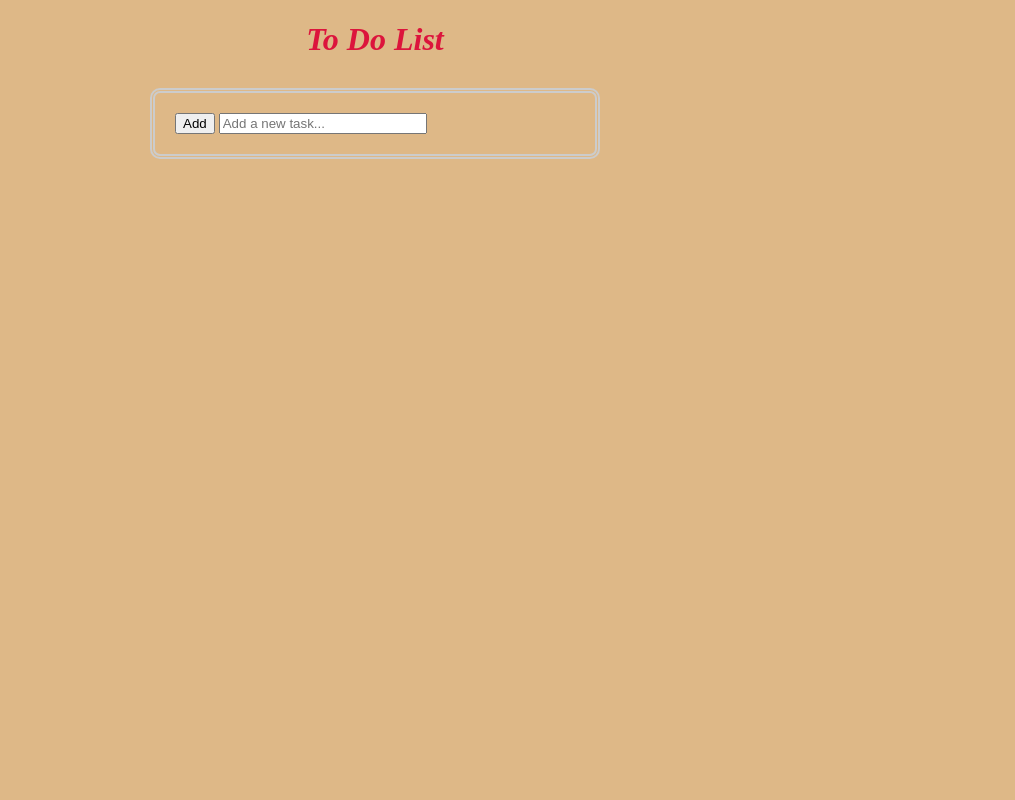
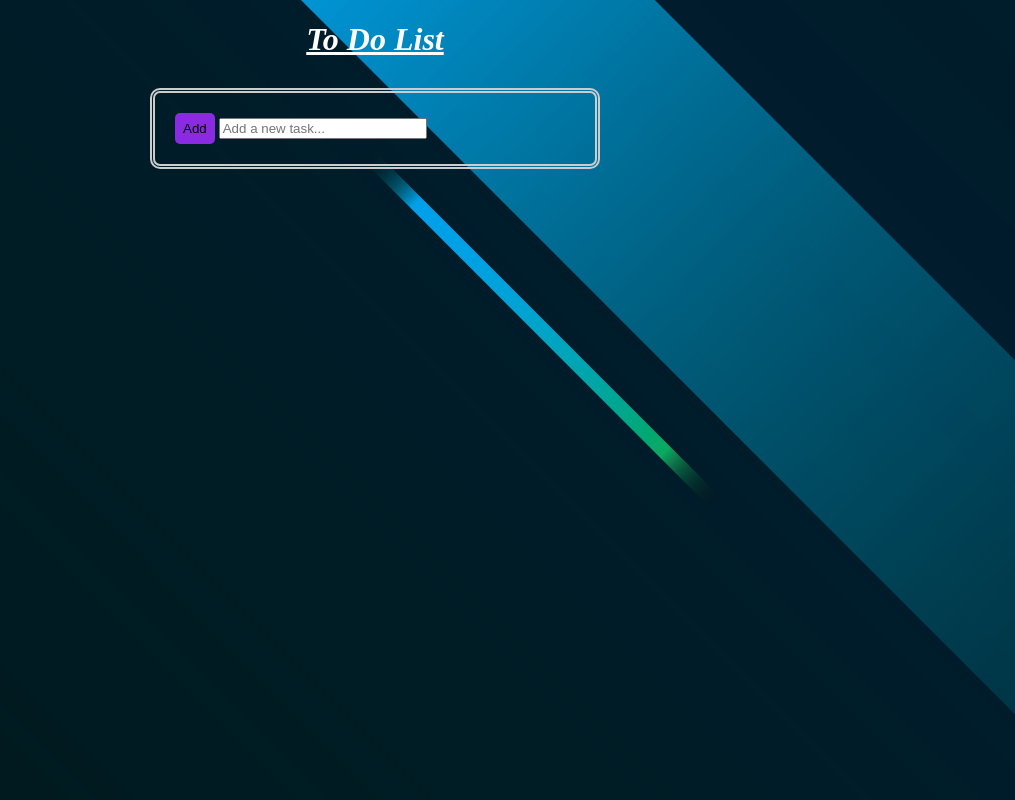
Before and after one commit to jgibb062/HTML-JS-ToDo, a plain HTML site: page index.html in a window 1280 px wide. Shown: the whole page, without its empty margins (265-1280 px from the left). Drawn offline with Linux system fonts and the light colour scheme.

Commit message:
added an image as the background when page loads, altered some text style

```diff
--- a/index.js
+++ b/index.js
@@ -46,6 +46,7 @@ function handleDeleteTodo() {
 
 //Event listener
 document.addEventListener('DOMContentLoaded', function () {
+    document.body.style.backgroundImage = "url('background-img.jpg')";
     //Create add button
     let addButton = document.createElement ('button');
     addButton.textContent = 'Add';
--- a/style.css
+++ b/style.css
@@ -1,12 +1,13 @@
 body {
     font-family: 'Times New Roman', Times, serif;
-    background-color: burlywood;
+    /* background-color: burlywood; */
 }
 
 h1 {
     font-style: italic;
-    color: crimson;
+    color: white;
     text-align: center;
+    text-decoration: underline;
 }
 
 .todo-container {
@@ -32,6 +33,8 @@ h1 {
 
 .todo-item span {
     flex-grow: 1;
+    color: white;
+    font-size: large;
 }
 
 .todo-item button {
@@ -41,3 +44,9 @@ h1 {
     cursor: pointer;
     border: none;
 }
+button {
+    background-color: blueviolet;
+    border: none;
+    border-radius: 5px;
+    padding: 2%;
+}
```
